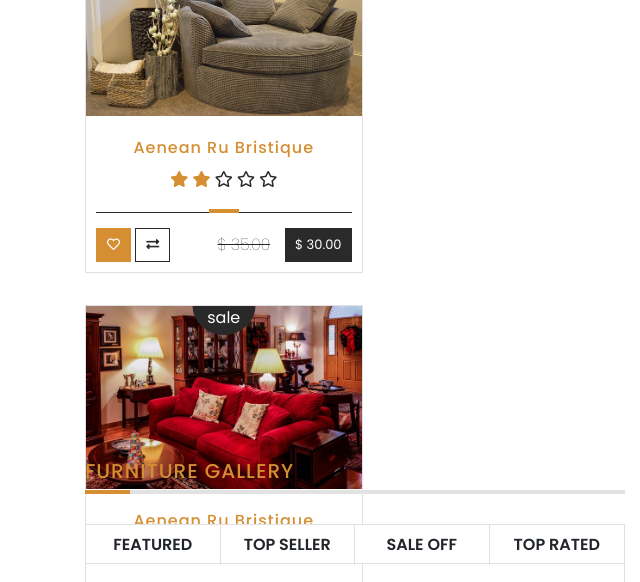
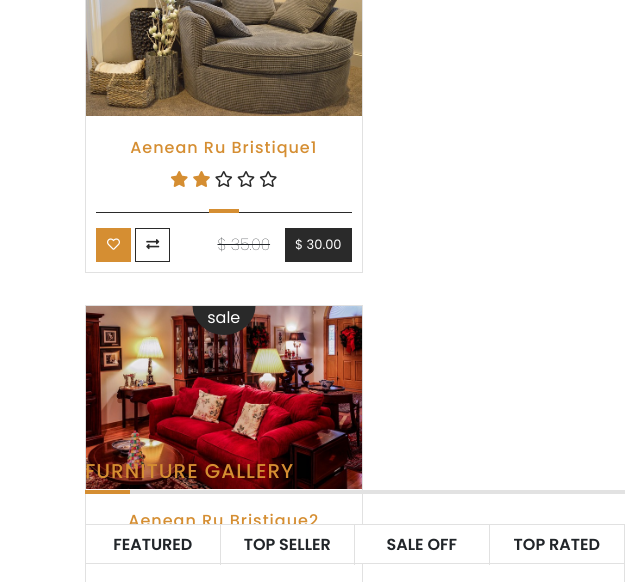
Before and after one commit to krzysiek0912/blog-slider, a website built with Parcel: page src/index.html in a window 1280 px wide. Shown: the part 1300-1882 px from the top of the page, 0-640 px from the left. Built offline with nearby package versions, Linux system fonts and the light colour scheme.

Commit message:
Add number to products

```diff
--- a/src/partials/50_section-products.html
+++ b/src/partials/50_section-products.html
@@ -40,7 +40,7 @@
               </div>
             </div>
             <div class="content">
-              <h5>Aenean Ru Bristique</h5>
+              <h5>Aenean Ru Bristique1</h5>
               <div class="stars">
                 <a href="#" class="full"></a> <a href="#" class="full"></a>
                 <a href="#"></a> <a href="#"></a> <a href="#"></a>
@@ -73,7 +73,7 @@
               </div>
             </div>
             <div class="content">
-              <h5>Aenean Ru Bristique</h5>
+              <h5>Aenean Ru Bristique2</h5>
               <div class="stars">
                 <a href="#" class="full"></a> <a href="#" class="full"></a>
                 <a href="#"></a> <a href="#"></a> <a href="#"></a>
@@ -108,7 +108,7 @@
               </div>
             </div>
             <div class="content">
-              <h5>Aenean Ru Bristique</h5>
+              <h5>Aenean Ru Bristique3</h5>
               <div class="stars">
                 <a href="#" class="full"></a> <a href="#" class="full"></a>
                 <a href="#"></a> <a href="#"></a> <a href="#"></a>
@@ -141,7 +141,7 @@
               </div>
             </div>
             <div class="content">
-              <h5>Aenean Ru Bristique</h5>
+              <h5>Aenean Ru Bristique4</h5>
               <div class="stars">
                 <a href="#" class="full"></a> <a href="#" class="full"></a>
                 <a href="#"></a> <a href="#"></a> <a href="#"></a>
@@ -174,7 +174,7 @@
               </div>
             </div>
             <div class="content">
-              <h5>Aenean Ru Bristique</h5>
+              <h5>Aenean Ru Bristique5</h5>
               <div class="stars">
                 <a href="#" class="full"></a> <a href="#" class="full"></a>
                 <a href="#"></a> <a href="#"></a> <a href="#"></a>
@@ -207,7 +207,7 @@
               </div>
             </div>
             <div class="content">
-              <h5>Aenean Ru Bristique</h5>
+              <h5>Aenean Ru Bristique6</h5>
               <div class="stars">
                 <a href="#" class="full"></a> <a href="#" class="full"></a>
                 <a href="#"></a> <a href="#"></a> <a href="#"></a>
@@ -269,7 +269,7 @@
               </div>
             </div>
             <div class="content">
-              <h5>Aenean Ru Bristique</h5>
+              <h5>Aenean Ru Bristique7</h5>
               <div class="stars">
                 <a href="#" class="full"></a> <a href="#" class="full"></a>
                 <a href="#"></a> <a href="#"></a> <a href="#"></a>
@@ -304,7 +304,7 @@
               </div>
             </div>
             <div class="content">
-              <h5>Aenean Ru Bristique</h5>
+              <h5>Aenean Ru Bristique8</h5>
               <div class="stars">
                 <a href="#" class="full"></a> <a href="#" class="full"></a>
                 <a href="#"></a> <a href="#"></a> <a href="#"></a>
@@ -337,7 +337,7 @@
               </div>
             </div>
             <div class="content">
-              <h5>Aenean Ru Bristique</h5>
+              <h5>Aenean Ru Bristique9</h5>
               <div class="stars">
                 <a href="#" class="full"></a> <a href="#" class="full"></a>
                 <a href="#"></a> <a href="#"></a> <a href="#"></a>
@@ -372,7 +372,7 @@
               </div>
             </div>
             <div class="content">
-              <h5>Aenean Ru Bristique</h5>
+              <h5>Aenean Ru Bristique10</h5>
               <div class="stars">
                 <a href="#" class="full"></a> <a href="#" class="full"></a>
                 <a href="#"></a> <a href="#"></a> <a href="#"></a>
@@ -405,7 +405,7 @@
               </div>
             </div>
             <div class="content">
-              <h5>Aenean Ru Bristique</h5>
+              <h5>Aenean Ru Bristique11</h5>
               <div class="stars">
                 <a href="#" class="full"></a> <a href="#" class="full"></a>
                 <a href="#"></a> <a href="#"></a> <a href="#"></a>
@@ -438,7 +438,7 @@
               </div>
             </div>
             <div class="content">
-              <h5>Aenean Ru Bristique</h5>
+              <h5>Aenean Ru Bristique12</h5>
               <div class="stars">
                 <a href="#" class="full"></a> <a href="#" class="full"></a>
                 <a href="#"></a> <a href="#"></a> <a href="#"></a>
@@ -471,7 +471,7 @@
               </div>
             </div>
             <div class="content">
-              <h5>Aenean Ru Bristique</h5>
+              <h5>Aenean Ru Bristique13</h5>
               <div class="stars">
                 <a href="#" class="full"></a> <a href="#" class="full"></a>
                 <a href="#"></a> <a href="#"></a> <a href="#"></a>
@@ -502,7 +502,7 @@
               </div>
             </div>
             <div class="content">
-              <h5>Aenean Ru Bristique</h5>
+              <h5>Aenean Ru Bristique14</h5>
               <div class="stars">
                 <a href="#" class="full"></a> <a href="#" class="full"></a>
                 <a href="#"></a> <a href="#"></a> <a href="#"></a>
@@ -533,7 +533,7 @@
               </div>
             </div>
             <div class="content">
-              <h5>Aenean Ru Bristique</h5>
+              <h5>Aenean Ru Bristique15</h5>
               <div class="stars">
                 <a href="#" class="full"></a> <a href="#" class="full"></a>
                 <a href="#"></a> <a href="#"></a> <a href="#"></a>
```
